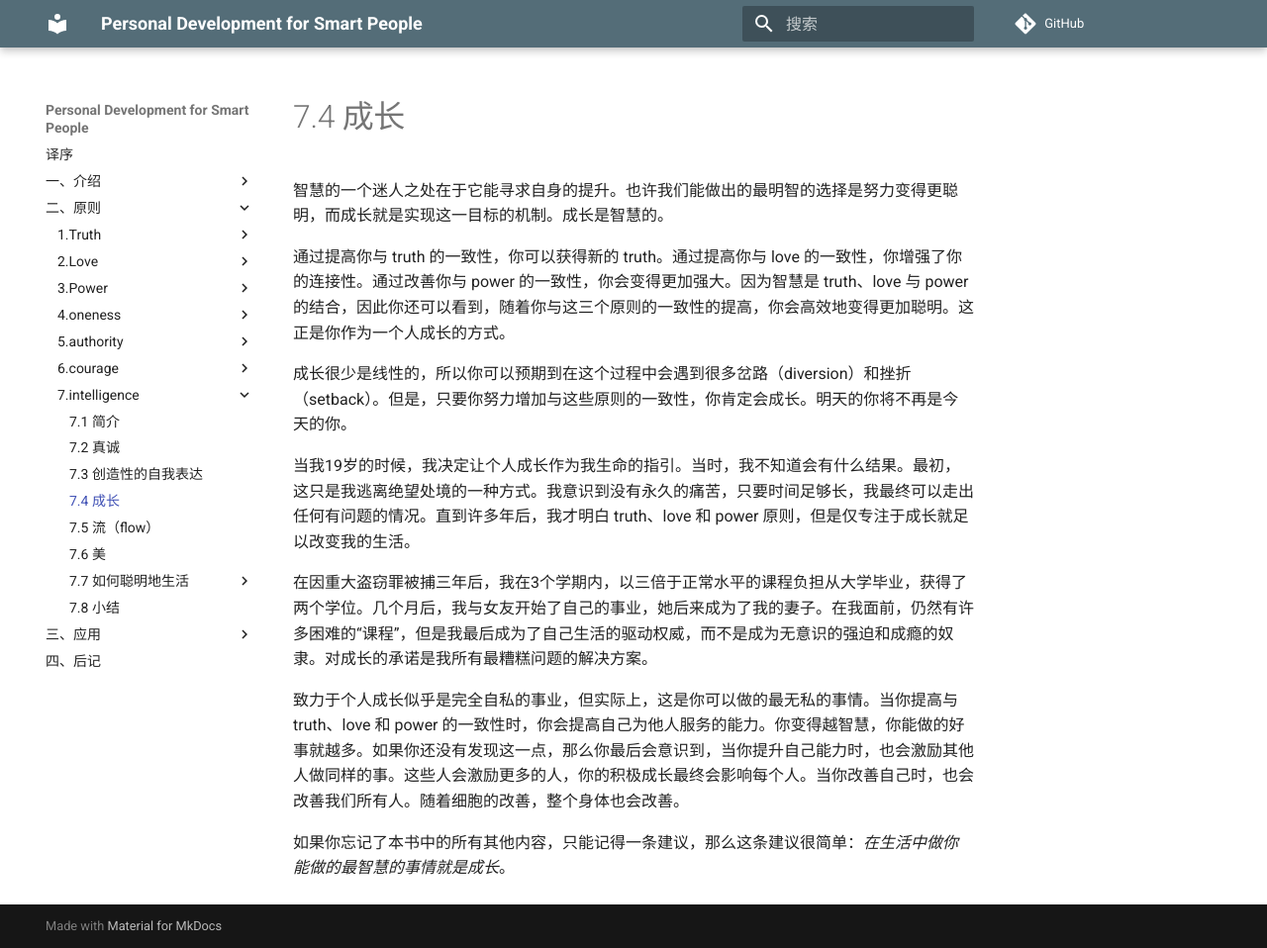
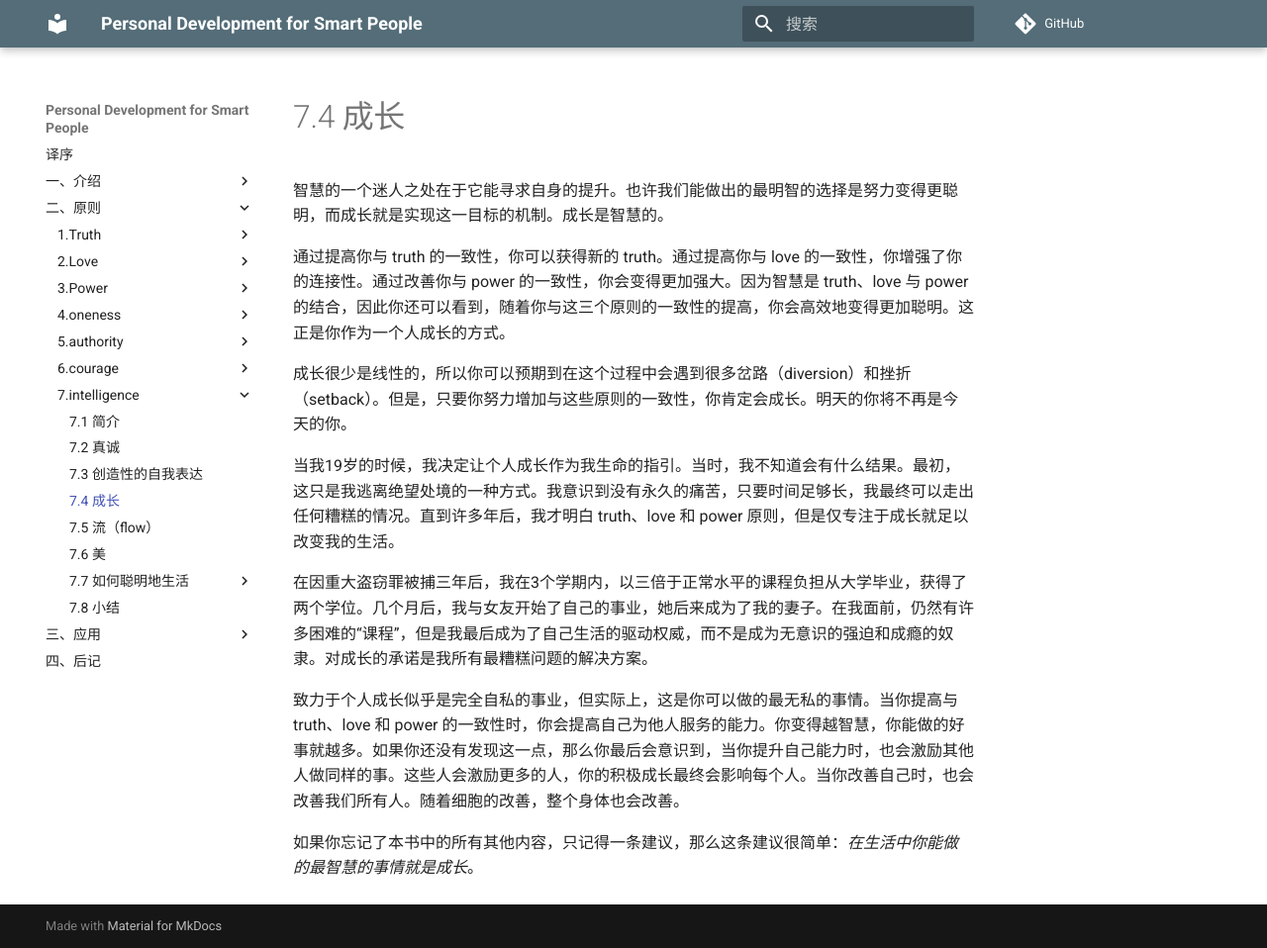
Before and after one commit to wtsnwei/pdsp, an MkDocs documentation site: the page built from docs/2.Principles/07.intelligence/03.growth.md, in a window 1280 px wide and 958 px high. Shown: the whole window at 99% size. Built offline with MkDocs 1.6.1 and Material for MkDocs 9.7.7, drawn with Linux system fonts in a browser that asks for light colours; comment, search, counter and statistics services are not loaded.

Commit message:
修正语句

```diff
--- a/docs/2.Principles/07.intelligence/03.growth.md
+++ b/docs/2.Principles/07.intelligence/03.growth.md
@@ -9,10 +9,10 @@ date:     2021-03-11
 
 成长很少是线性的，所以你可以预期到在这个过程中会遇到很多岔路（diversion）和挫折（setback）。但是，只要你努力增加与这些原则的一致性，你肯定会成长。明天的你将不再是今天的你。
 
-当我19岁的时候，我决定让个人成长作为我生命的指引。当时，我不知道会有什么结果。最初，这只是我逃离绝望处境的一种方式。我意识到没有永久的痛苦，只要时间足够长，我最终可以走出任何有问题的情况。直到许多年后，我才明白 truth、love 和 power 原则，但是仅专注于成长就足以改变我的生活。
+当我19岁的时候，我决定让个人成长作为我生命的指引。当时，我不知道会有什么结果。最初，这只是我逃离绝望处境的一种方式。我意识到没有永久的痛苦，只要时间足够长，我最终可以走出任何糟糕的情况。直到许多年后，我才明白 truth、love 和 power 原则，但是仅专注于成长就足以改变我的生活。
 
 在因重大盗窃罪被捕三年后，我在3个学期内，以三倍于正常水平的课程负担从大学毕业，获得了两个学位。几个月后，我与女友开始了自己的事业，她后来成为了我的妻子。在我面前，仍然有许多困难的“课程”，但是我最后成为了自己生活的驱动权威，而不是成为无意识的强迫和成瘾的奴隶。对成长的承诺是我所有最糟糕问题的解决方案。
 
 致力于个人成长似乎是完全自私的事业，但实际上，这是你可以做的最无私的事情。当你提高与 truth、love 和 power 的一致性时，你会提高自己为他人服务的能力。你变得越智慧，你能做的好事就越多。如果你还没有发现这一点，那么你最后会意识到，当你提升自己能力时，也会激励其他人做同样的事。这些人会激励更多的人，你的积极成长最终会影响每个人。当你改善自己时，也会改善我们所有人。随着细胞的改善，整个身体也会改善。
 
-如果你忘记了本书中的所有其他内容，只能记得一条建议，那么这条建议很简单：*在生活中做你能做的最智慧的事情就是成长*。
+如果你忘记了本书中的所有其他内容，只记得一条建议，那么这条建议很简单：*在生活中你能做的最智慧的事情就是成长*。
```
